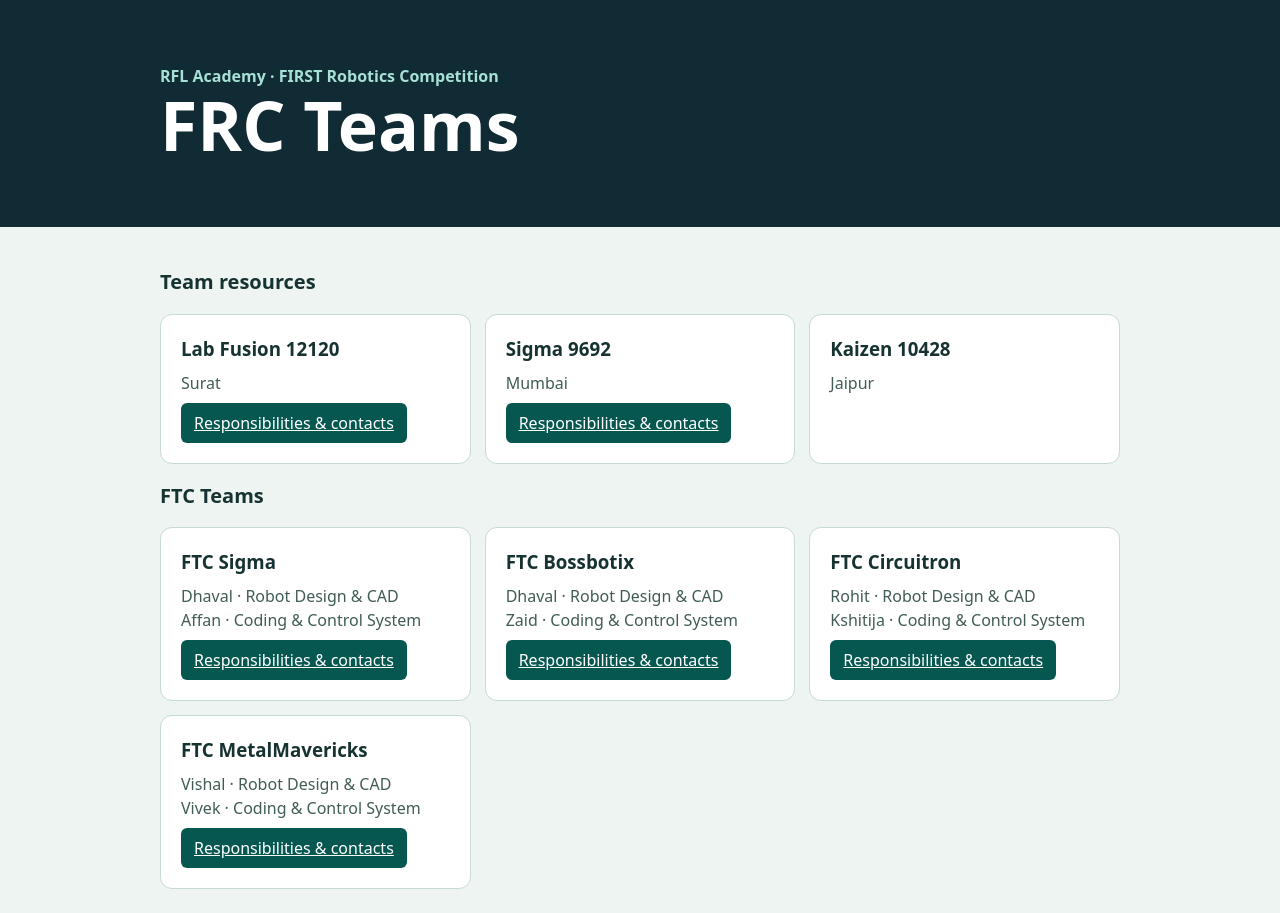
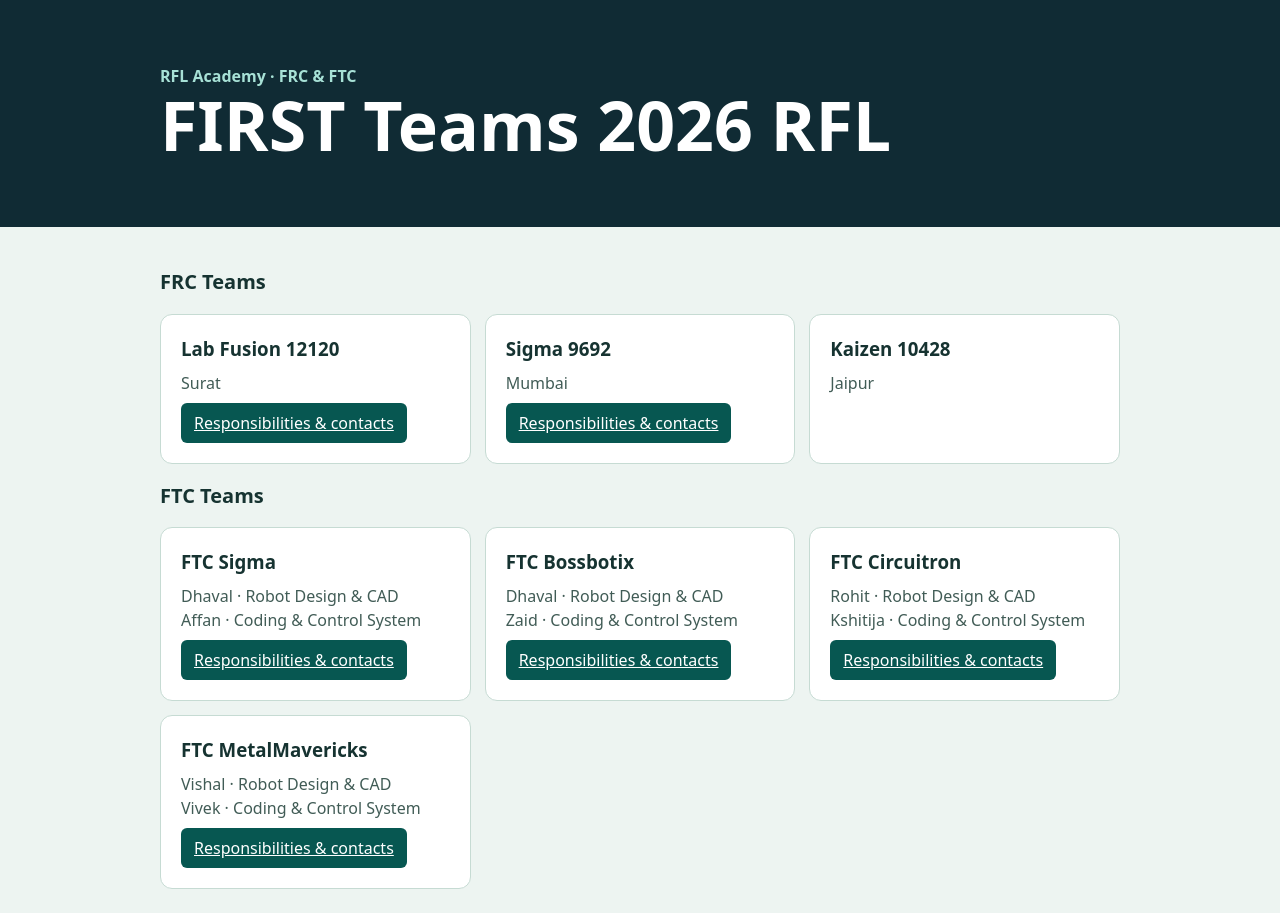
Before and after one commit to virendrasinh-dev/first-teams-2026-rfl, a plain HTML site: page index.html in a window 1280 px wide. Drawn offline with Linux system fonts and the light colour scheme.

Commit message:
Rename team hub to FIRST Teams 2026 RFL

```diff
--- a/index.html
+++ b/index.html
@@ -3,14 +3,14 @@
 <head>
 <meta charset="utf-8">
 <meta name="viewport" content="width=device-width, initial-scale=1">
-<title>FRC Teams | RFL Academy</title>
+<title>FIRST Teams 2026 RFL</title>
 <style>
 *{box-sizing:border-box}body{margin:0;background:#edf4f1;color:#163331;font:16px/1.5 system-ui,sans-serif}header{background:#102b34;color:white;padding:clamp(28px,7vw,64px) max(22px,calc((100% - 960px)/2))}header p{margin:0;color:#a7e1d6;font-weight:700}h1{font-size:clamp(38px,8vw,68px);margin:0;line-height:1.1}main{max-width:1004px;margin:auto;padding:24px 22px}h2{font-size:20px}.teams{display:grid;grid-template-columns:repeat(auto-fit,minmax(min(245px,100%),1fr));gap:14px}article{padding:20px;background:white;border:1px solid #c6dbd3;border-radius:12px}h3,p{margin:0 0 8px}article p{color:#415c56}a{display:inline-block;background:#075751;color:white;padding:8px 13px;border-radius:6px;text-decoration:underline}a:focus-visible{outline:3px solid #126ba2;outline-offset:3px}
 </style>
 </head>
 <body>
-<header><p>RFL Academy · FIRST Robotics Competition</p><h1>FRC Teams</h1></header>
-<main><h2>Team resources</h2><div class="teams">
+<header><p>RFL Academy · FRC &amp; FTC</p><h1>FIRST Teams 2026 RFL</h1></header>
+<main><h2>FRC Teams</h2><div class="teams">
 <article><h3>Lab Fusion 12120</h3><p>Surat</p><a href="./lab-fusion-12120.html">Responsibilities &amp; contacts</a></article>
 <article><h3>Sigma 9692</h3><p>Mumbai</p><a href="./sigma-9692.html">Responsibilities &amp; contacts</a></article>
 <article><h3>Kaizen 10428</h3><p>Jaipur</p></article>
```
